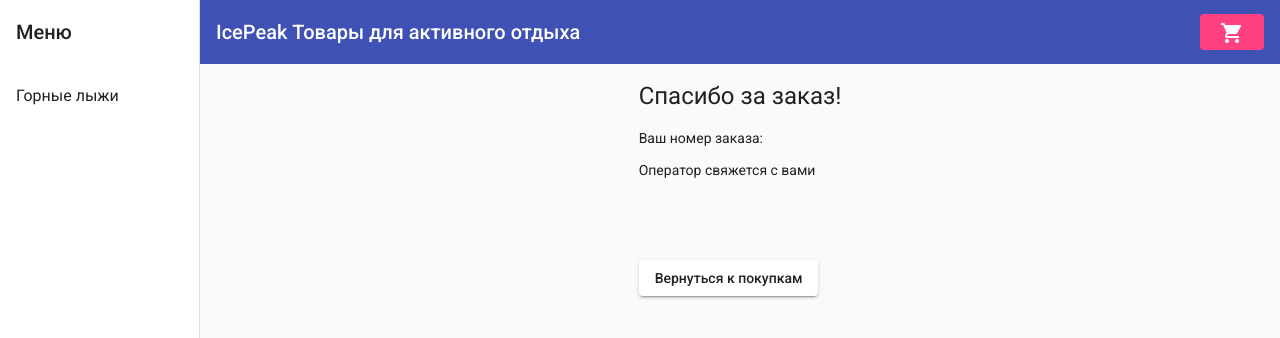
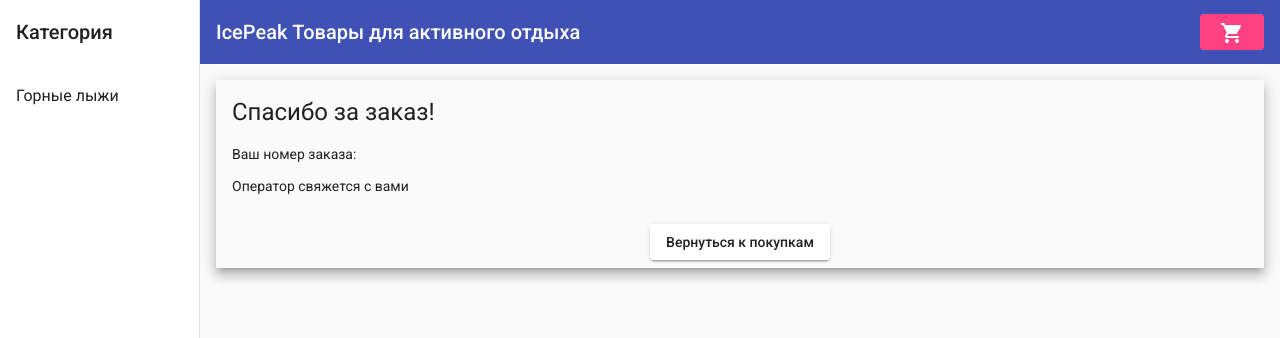
Before and after one commit to asp2403/icepeak, an Angular app: page /final in a window 1280 px wide. Shown: the top 338 px of the page. Built offline with nearby package versions, Linux system fonts and the light colour scheme.

Commit message:
Some visual improvements

```diff
--- a/src/app/final/final.component.css
+++ b/src/app/final/final.component.css
@@ -1,8 +1,19 @@
 .container {
+    display: flex;
+    justify-content: center;
+    padding: .5rem;
+}
+
+.details {
+    flex: 1 0 30%;
+}
+
+.footer {
+    margin-top: .5rem;
     display: flex;
     justify-content: center;
 }
 
-.footer {
-    margin-top: 5rem;
+.text {
+    padding: .5rem;
 }
--- a/src/app/final/final.component.html
+++ b/src/app/final/final.component.html
@@ -1,9 +1,10 @@
-<div class="container">
+<div class="container mat-elevation-z8">
     <div class="details">
         <div class="text">
             <h1>Спасибо за заказ!</h1>
             <p>Ваш номер заказа: <b>{{orderNo}}</b></p>
             <p>Оператор свяжется с вами</p>
+
         </div>
         <div class="footer">
             <button mat-raised-button routerLink="/products">
--- a/src/app/nav/nav.component.css
+++ b/src/app/nav/nav.component.css
@@ -16,6 +16,8 @@
   z-index: 1;
 }
 
+
+
 .mat-sidenav-content .mat-toolbar {
   display: flex;
   justify-content: space-between;
--- a/src/app/nav/nav.component.html
+++ b/src/app/nav/nav.component.html
@@ -1,10 +1,9 @@
 <mat-sidenav-container class="sidenav-container">
   <mat-sidenav #drawer class="sidenav" fixedInViewport [attr.role]="(isHandset$ | async) ? 'dialog' : 'navigation'"
     [mode]="(isHandset$ | async) ? 'over' : 'side'" [opened]="(isHandset$ | async) === false">
-    <mat-toolbar>Меню</mat-toolbar>
+    <mat-toolbar>Категория</mat-toolbar>
     <mat-nav-list>
       <a mat-list-item routerLink="/products">Горные лыжи</a>
-
     </mat-nav-list>
   </mat-sidenav>
   <mat-sidenav-content>
```
